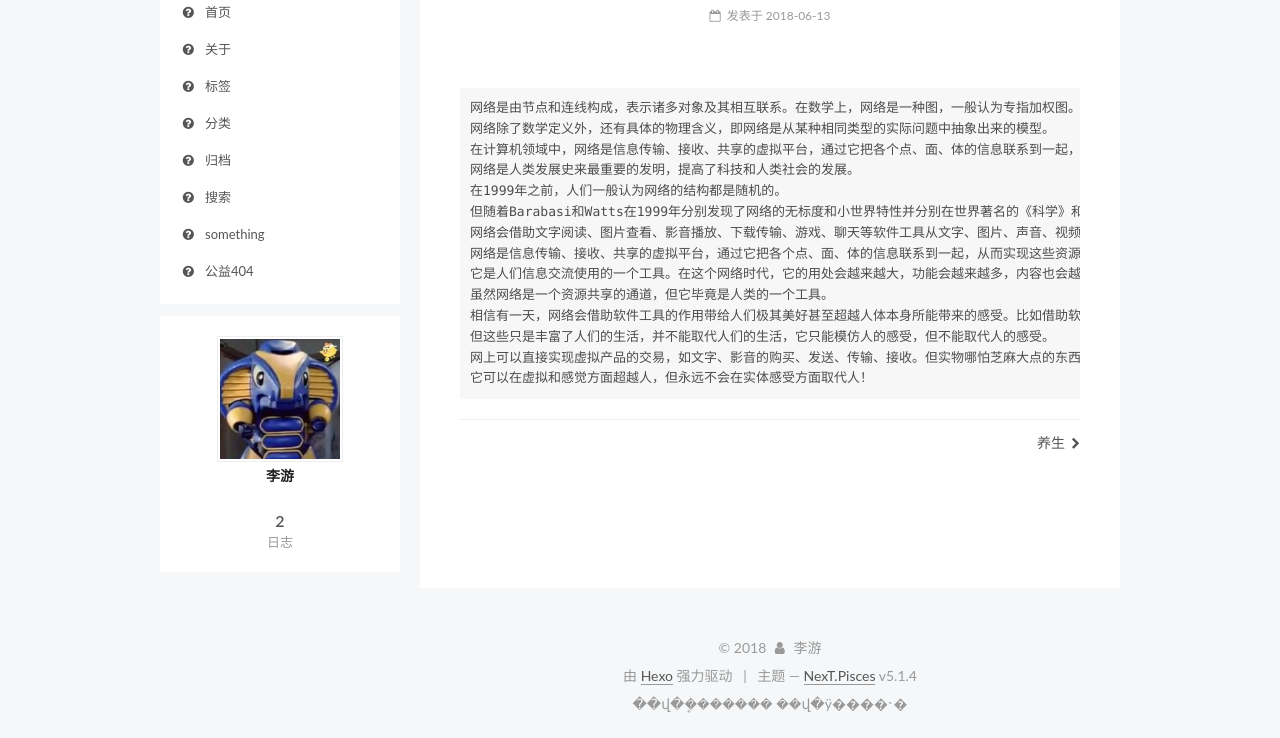
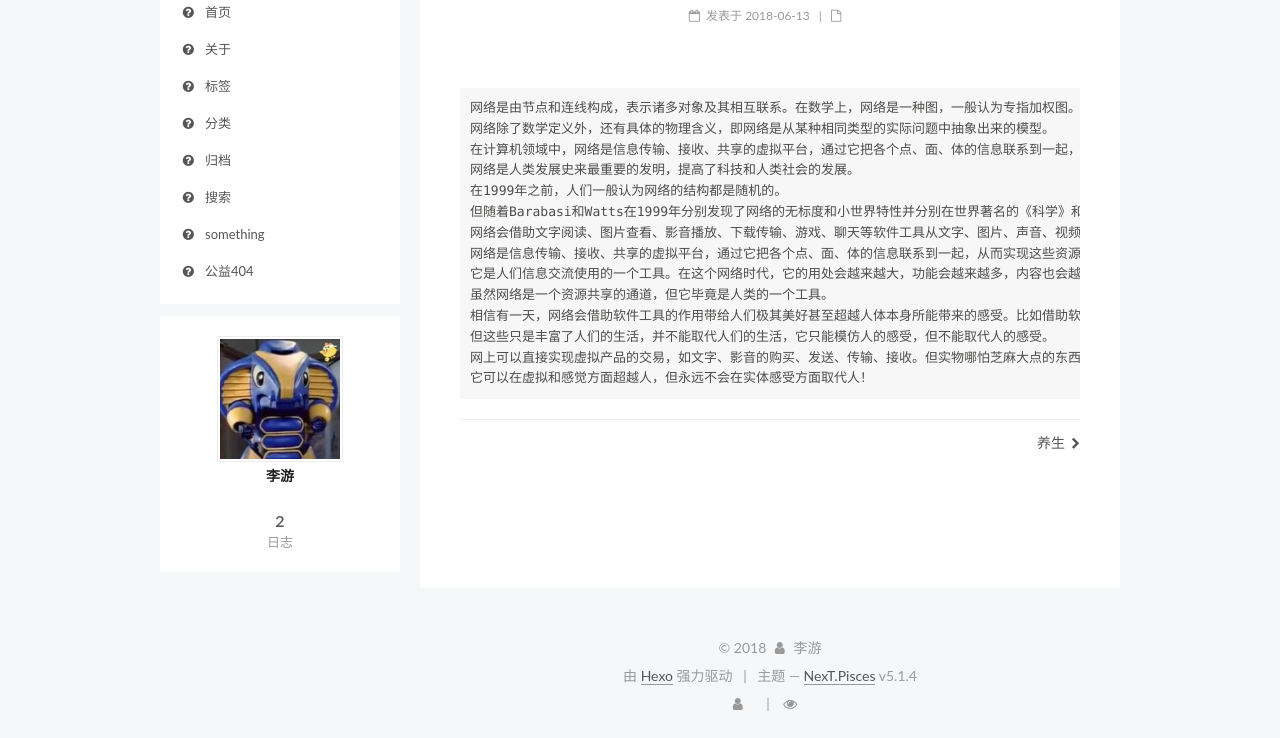
Before and after one commit to zlebaa/zlebaa.github.io, a plain HTML site: page 2018/06/13/“网络”/index.html in a window 1280 px wide. Shown: the part 115-853 px from the top of the page. Drawn offline with Linux system fonts and the light colour scheme; some packages are replaced by stand-ins of ours; a script that the page names is missing.

Commit message:
Site updated: 2018-06-14 10:51:39

```diff
--- a/2018/06/13/“网络”/index.html
+++ b/2018/06/13/“网络”/index.html
@@ -341,6 +341,11 @@
 
 
 
+            <span class="post-meta-divider">|</span>
+            <span class="page-pv"><i class="fa fa-file-o"></i>
+            <span class="busuanzi-value" id="busuanzi_value_page_pv" ></span>
+            </span>
+
 
 
 
@@ -542,16 +547,31 @@
 
 
   <div class="theme-info">主题 &mdash; <a class="theme-link" target="_blank" href="https://github.com/iissnan/hexo-theme-next">NexT.Pisces</a> v5.1.4</div>
-<div>
-<script asyns src="http://dn-lbstatics.qbox.me/busuanzi/2.3busuanzi.pure.mini.js">
-</script>
-��վ�ܷ�����<span id="busuanzi_value_site_pv"></span>��
-��վ�ÿ���<span id="busuanzi_value_site_uv"></span>�˴�
-</div>
 
 
 
 
+
+
+<div class="busuanzi-count">
+  <script async src="https://dn-lbstatics.qbox.me/busuanzi/2.3/busuanzi.pure.mini.js"></script>
+
+
+    <span class="site-uv">
+      <i class="fa fa-user"></i>
+      <span class="busuanzi-value" id="busuanzi_value_site_uv"></span>
+
+    </span>
+
+
+
+    <span class="site-pv">
+      <i class="fa fa-eye"></i>
+      <span class="busuanzi-value" id="busuanzi_value_site_pv"></span>
+
+    </span>
+
+</div>
 
 
 
--- a/css/main.css
+++ b/css/main.css
@@ -1823,7 +1823,7 @@ pre .javascript .function {
   width: 4px;
   height: 4px;
   border-radius: 50%;
-  background: #f9f;
+  background: #995e96;
 }
 .links-of-blogroll {
   font-size: 13px;
```
Also changed, not shown: 2018/06/13/养生/index.html (+26 -6 lines), archives/2018/06/index.html (+21 -6 lines), archives/2018/index.html (+21 -6 lines), archives/index.html (+21 -6 lines), index.html (+21 -6 lines).
